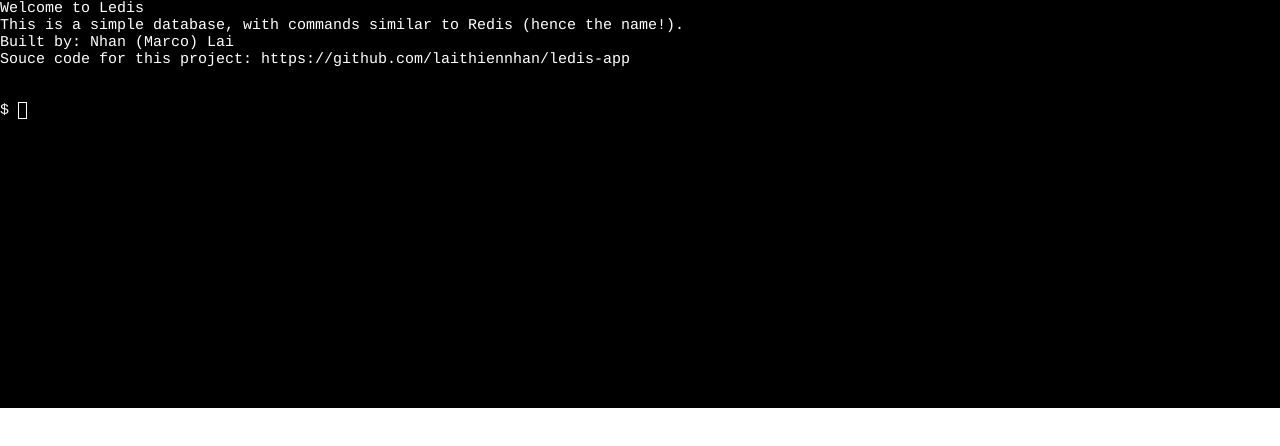
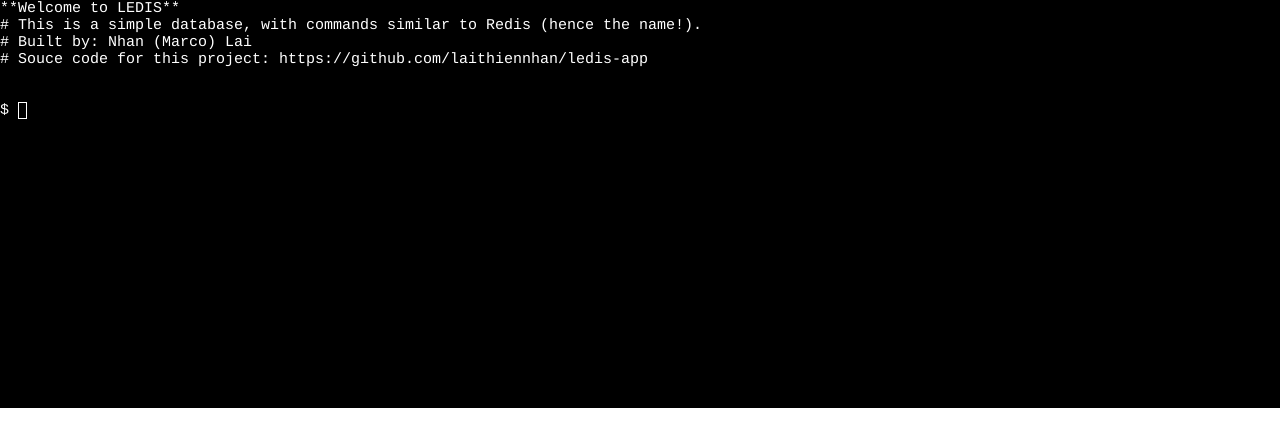
Before and after one commit to laithiennhan/ledis-app, a React (Create React App) app: page / in a window 1280 px wide. Shown: the top 446 px of the page. Built offline with nearby package versions, Linux system fonts and the light colour scheme; the HTML template or start-up script is replaced by a standard one.

Commit message:
update landing

```diff
--- a/src/App.js
+++ b/src/App.js
@@ -13,10 +13,10 @@
       curTerm = new Terminal();
       setTerm(curTerm);
       curTerm.open(ref.current);
-      curTerm.writeln('Welcome to Ledis');
-      curTerm.writeln('This is a simple database, with commands similar to Redis (hence the name!).');
-      curTerm.writeln('Built by: Nhan (Marco) Lai');
-      curTerm.writeln('Souce code for this project: https://github.com/laithiennhan/ledis-app');
+      curTerm.writeln('**Welcome to LEDIS**');
+      curTerm.writeln('# This is a simple database, with commands similar to Redis (hence the name!).');
+      curTerm.writeln('# Built by: Nhan (Marco) Lai');
+      curTerm.writeln('# Souce code for this project: https://github.com/laithiennhan/ledis-app');
       let shellprompt = '$ ';
       curTerm.writeln('');
       curTerm.prompt = function () {
```
